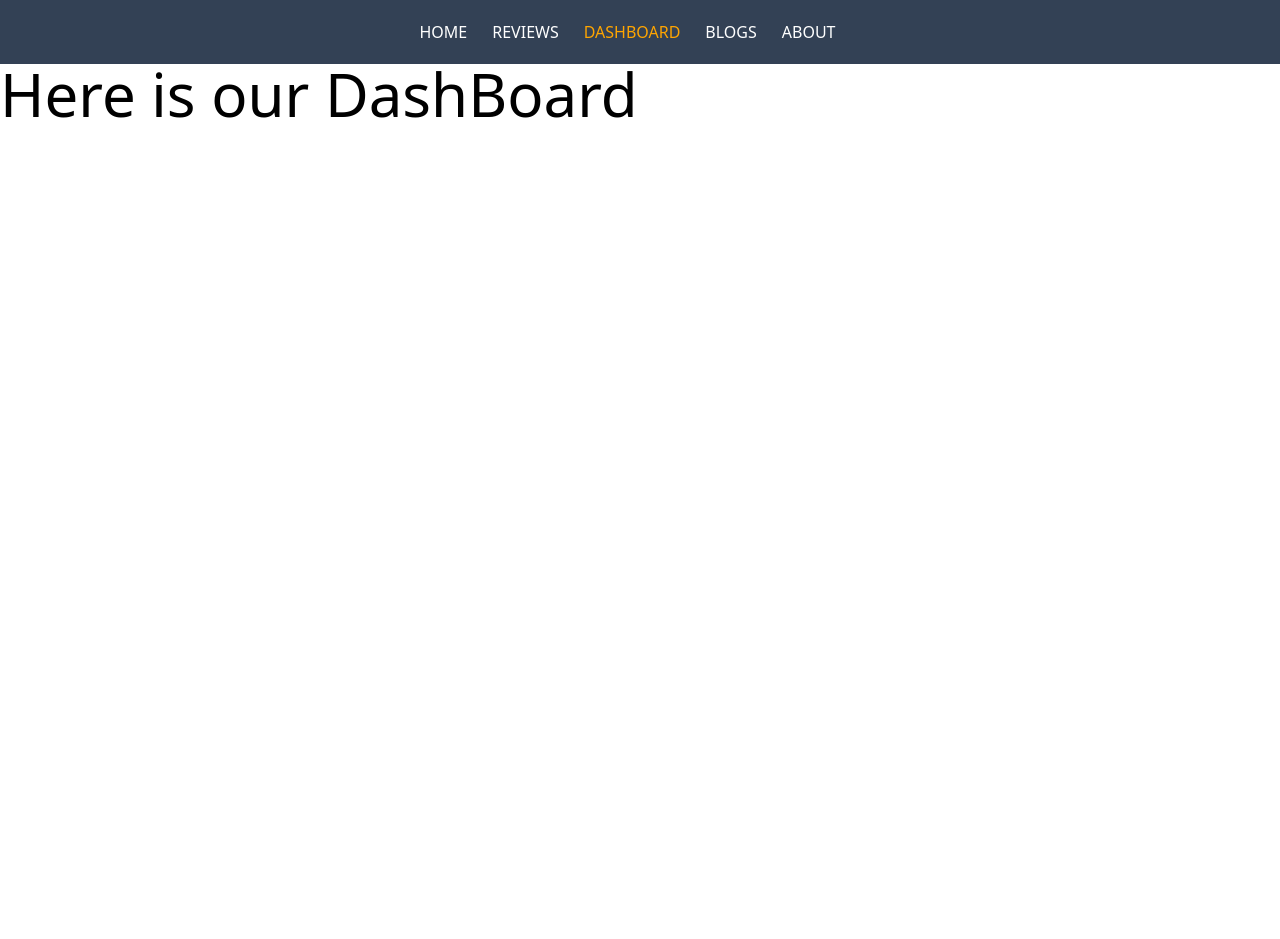
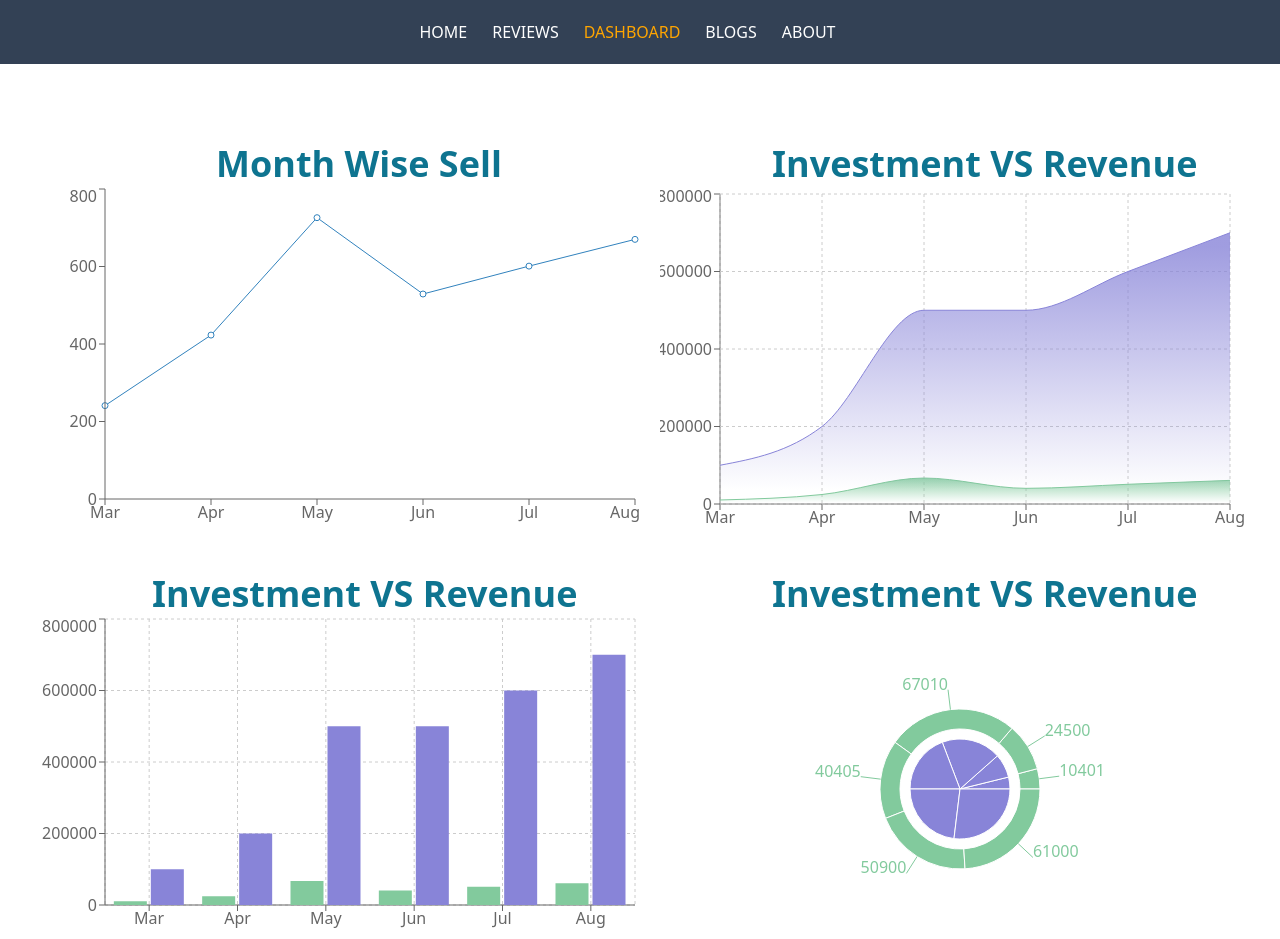
Before and after one commit to Omaralabdullah051/laptop-analysis-website, a React (Create React App) app: page /dashboard in a window 1280 px wide. Shown: the top 939 px of the page. Before the commit the page ends 800 px from the top, so only its background shows below. Built offline with nearby package versions, Linux system fonts and the light colour scheme.

Commit message:
recharts install & all chart added

```diff
--- a/package.json
+++ b/package.json
@@ -10,6 +10,7 @@
     "react-dom": "^18.0.0",
     "react-router-dom": "^6.3.0",
     "react-scripts": "5.0.0",
+    "recharts": "^2.1.9",
     "web-vitals": "^2.1.4"
   },
   "scripts": {
--- /dev/null
+++ b/public/data.json
@@ -0,0 +1,38 @@
+[
+    {
+        "month": "Mar",
+        "investment": 100000,
+        "sell": 241,
+        "revenue": 10401
+    },
+    {
+        "month": "Apr",
+        "investment": 200000,
+        "sell": 423,
+        "revenue": 24500
+    },
+    {
+        "month": "May",
+        "investment": 500000,
+        "sell": 726,
+        "revenue": 67010
+    },
+    {
+        "month": "Jun",
+        "investment": 500000,
+        "sell": 529,
+        "revenue": 40405
+    },
+    {
+        "month": "Jul",
+        "investment": 600000,
+        "sell": 601,
+        "revenue": 50900
+    },
+    {
+        "month": "Aug",
+        "investment": 700000,
+        "sell": 670,
+        "revenue": 61000
+    }
+]
--- /dev/null
+++ b/src/components/Chart1/Chart1.js
@@ -0,0 +1,18 @@
+import React from 'react';
+import { Line, LineChart, Tooltip, XAxis, YAxis } from 'recharts';
+
+const Chart1 = ({ data }) => {
+    return (
+        <div>
+            <h3 className='font-semibold ml-44 text-cyan-700'>Month Wise Sell</h3>
+            <LineChart width={600} height={350} data={data}>
+                <Line dataKey={'sell'}></Line>
+                <XAxis dataKey={'month'}></XAxis>
+                <Tooltip></Tooltip>
+                <YAxis></YAxis>
+            </LineChart>
+        </div>
+    );
+};
+
+export default Chart1;
--- /dev/null
+++ b/src/components/Chart2.js/Chart2.js
@@ -0,0 +1,31 @@
+import React from 'react';
+import { Area, AreaChart, CartesianGrid, Tooltip, XAxis, YAxis } from 'recharts';
+
+const Chart2 = ({ data }) => {
+    return (
+        <div>
+            <h3 className='font-semibold ml-28 text-cyan-700'>Investment VS Revenue</h3>
+            <AreaChart width={600} height={350} data={data}
+                margin={{ top: 10, right: 30, left: 0, bottom: 0 }}>
+                <defs>
+                    <linearGradient id="colorUv" x1="0" y1="0" x2="0" y2="1">
+                        <stop offset="5%" stopColor="#8884d8" stopOpacity={0.8} />
+                        <stop offset="95%" stopColor="#8884d8" stopOpacity={0} />
+                    </linearGradient>
+                    <linearGradient id="colorPv" x1="0" y1="0" x2="0" y2="1">
+                        <stop offset="5%" stopColor="#82ca9d" stopOpacity={0.8} />
+                        <stop offset="95%" stopColor="#82ca9d" stopOpacity={0} />
+                    </linearGradient>
+                </defs>
+                <XAxis dataKey="month" />
+                <YAxis />
+                <CartesianGrid strokeDasharray="3 3" />
+                <Tooltip />
+                <Area type="monotone" dataKey="revenue" stroke="#82ca9d" fillOpacity={1} fill="url(#colorPv)" />
+                <Area type="monotone" dataKey="investment" stroke="#8884d8" fillOpacity={1} fill="url(#colorUv)" />
+            </AreaChart>
+        </div>
+    );
+};
+
+export default Chart2;
--- /dev/null
+++ b/src/components/Chart3/Chart3.js
@@ -0,0 +1,21 @@
+import React from 'react';
+import { Bar, BarChart, CartesianGrid, Legend, Tooltip, XAxis, YAxis } from 'recharts';
+
+const Chart3 = ({ data }) => {
+    return (
+        <div>
+            <h3 className='font-semibold ml-28 text-cyan-700'>Investment VS Revenue</h3>
+            <BarChart width={600} height={350} data={data}>
+                <CartesianGrid strokeDasharray="3 3" />
+                <XAxis dataKey="month" />
+                <YAxis />
+                <Tooltip />
+                <Legend />
+                <Bar dataKey="revenue" fill="#82ca9d" />
+                <Bar dataKey="investment" fill="#8884d8" />
+            </BarChart>
+        </div>
+    );
+};
+
+export default Chart3;
--- /dev/null
+++ b/src/components/Chart4/Chart4.js
@@ -0,0 +1,17 @@
+import React from 'react';
+import { Pie, PieChart, Tooltip } from 'recharts';
+
+const Chart4 = ({ data }) => {
+    return (
+        <div>
+            <h3 className='font-semibold ml-28 text-cyan-700'>Investment VS Revenue</h3>
+            <PieChart width={600} height={350}>
+                <Pie data={data} dataKey="investment" nameKey="name" cx="50%" cy="50%" outerRadius={50} fill="#8884d8" />
+                <Pie data={data} dataKey="revenue" nameKey="name" cx="50%" cy="50%" innerRadius={60} outerRadius={80} fill="#82ca9d" label />
+                <Tooltip></Tooltip>
+            </PieChart>
+        </div>
+    );
+};
+
+export default Chart4;
--- a/src/components/DashBoard/DashBoard.js
+++ b/src/components/DashBoard/DashBoard.js
@@ -1,10 +1,26 @@
-import React from 'react';
+import React, { useEffect, useState } from 'react';
+import Chart1 from '../Chart1/Chart1';
+import Chart2 from '../Chart2.js/Chart2';
+import Chart3 from '../Chart3/Chart3';
+import Chart4 from '../Chart4/Chart4';
+
 
 const DashBoard = () => {
+    const [data, setData] = useState([]);
+
+    useEffect(() => {
+        fetch('data.json')
+            .then(res => res.json())
+            .then(data => setData(data))
+    }, [])
+
     return (
-        <div>
-            <h1>Here is our DashBoard</h1>
-        </div>
+        <div className='md:grid grid-cols-2 mt-10 p-10 gap-10' >
+            {<Chart1 data={data} />}
+            {<Chart2 data={data} />}
+            {<Chart3 data={data} />}
+            {<Chart4 data={data} />}
+        </div >
     );
 };
 
```
Also changed, not shown: 1 other file (tests, documents, lock files or other folders).
